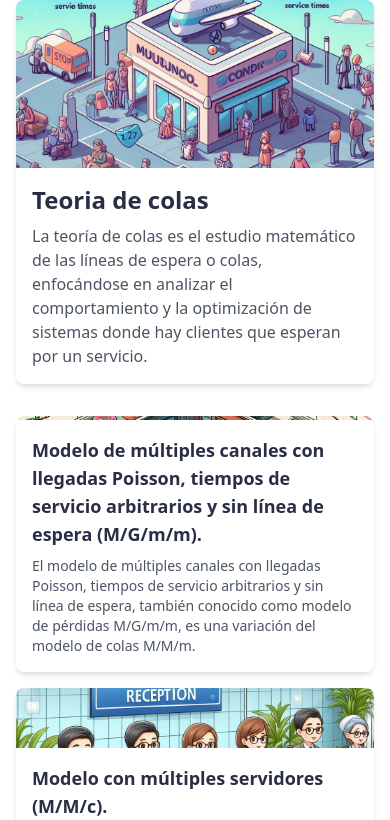
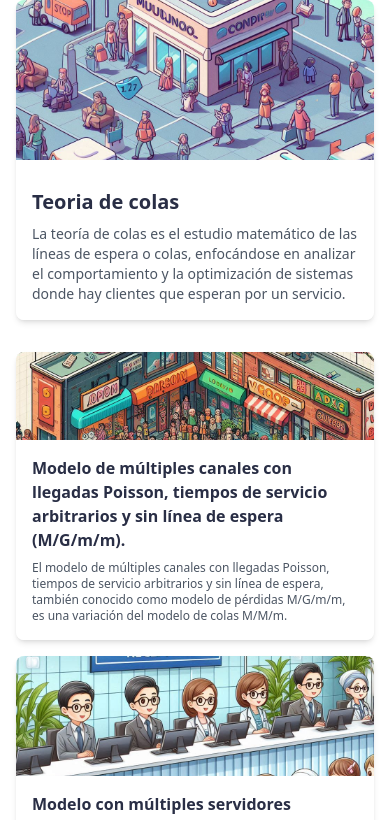
Before and after one commit to CarlosMateoM/ModeloDeColas, a Vue app: page / in a window 390 px wide. Shown: the top 820 px of the page. Built offline with nearby package versions, Linux system fonts and the light colour scheme.

Commit message:
ajsute en el responsive

```diff
--- a/src/components/ResumenTema.vue
+++ b/src/components/ResumenTema.vue
@@ -2,14 +2,14 @@
   <div
     :class="[
       'relative overflow-hidden rounded-lg shadow-md transition-all duration-300 ease-in-out hover:scale-105 hover:ring-2 hover:ring-primary focus-within:ring-2 focus-within:ring-secondary',
-        isPrincipal ? 'h-96' : 'h-64',
+      isPrincipal ? 'sm:h-96 h-80' : 'sm:h-64 h-72',
       'bg-tertiary'
     ]"
   >
-      <img :src="image" :alt="title" class="w-full h-2/3 object-cover ">
+    <img :src="image" :alt="title" class="w-full h-1/2 sm:h-2/3 object-cover">
     <div class="absolute bottom-0 left-0 right-0 p-4 bg-tertiary">
-        <h3 :class="['font-semibold mb-2 text-primary', isPrincipal ? 'text-2xl' : 'text-lg']">{{ title }}</h3>
-        <p :class="['text-gray-600', isPrincipal ? 'text-base' : 'text-sm']">{{ description }}</p>
+      <h3 :class="['font-semibold mb-2 text-primary', isPrincipal ? 'text-xl sm:text-2xl' : 'text-base sm:text-lg']">{{ title }}</h3>
+      <p :class="['text-gray-600', isPrincipal ? 'text-sm sm:text-base' : 'text-xs sm:text-sm']">{{ description }}</p>
     </div>
     <a :href="link" class="absolute inset-0 focus:outline-none focus:ring-2 focus:ring-secondary"></a>
   </div>
```
Lines whose indentation alone changed are shown as unchanged.
